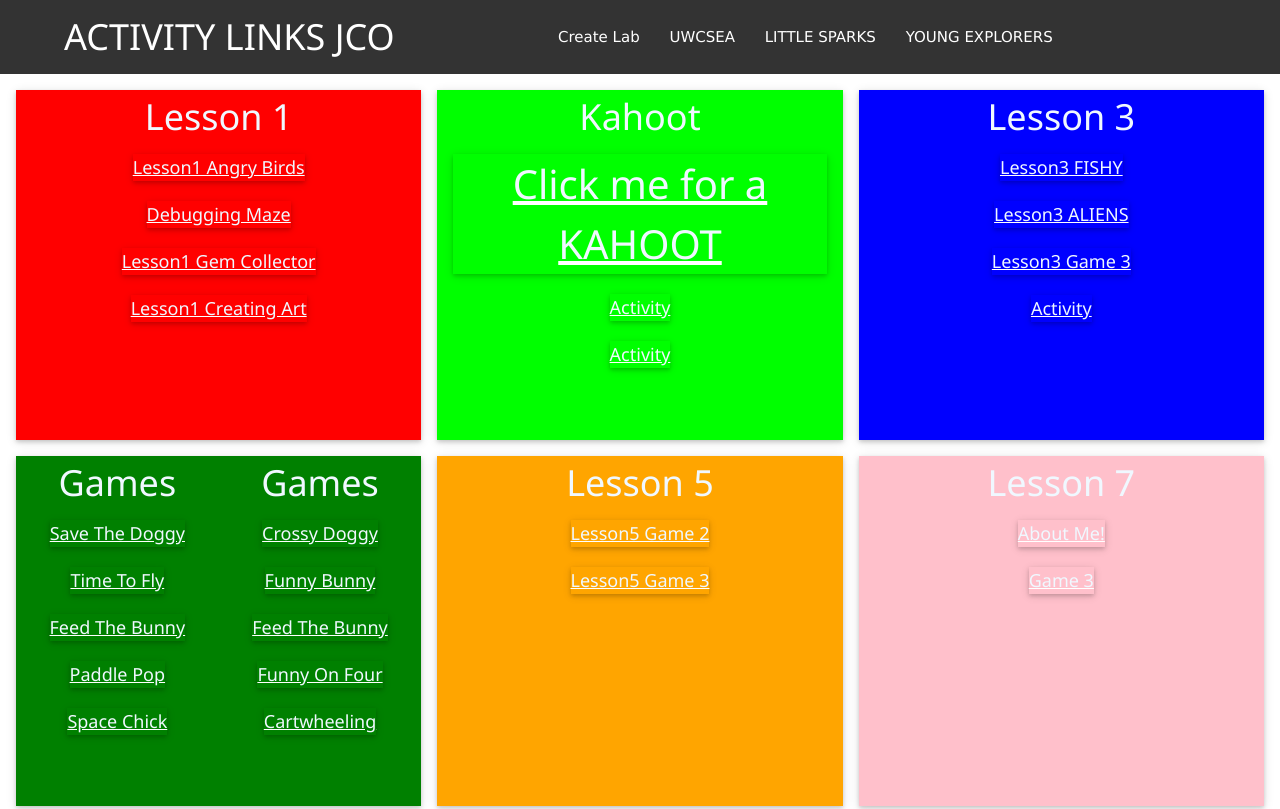
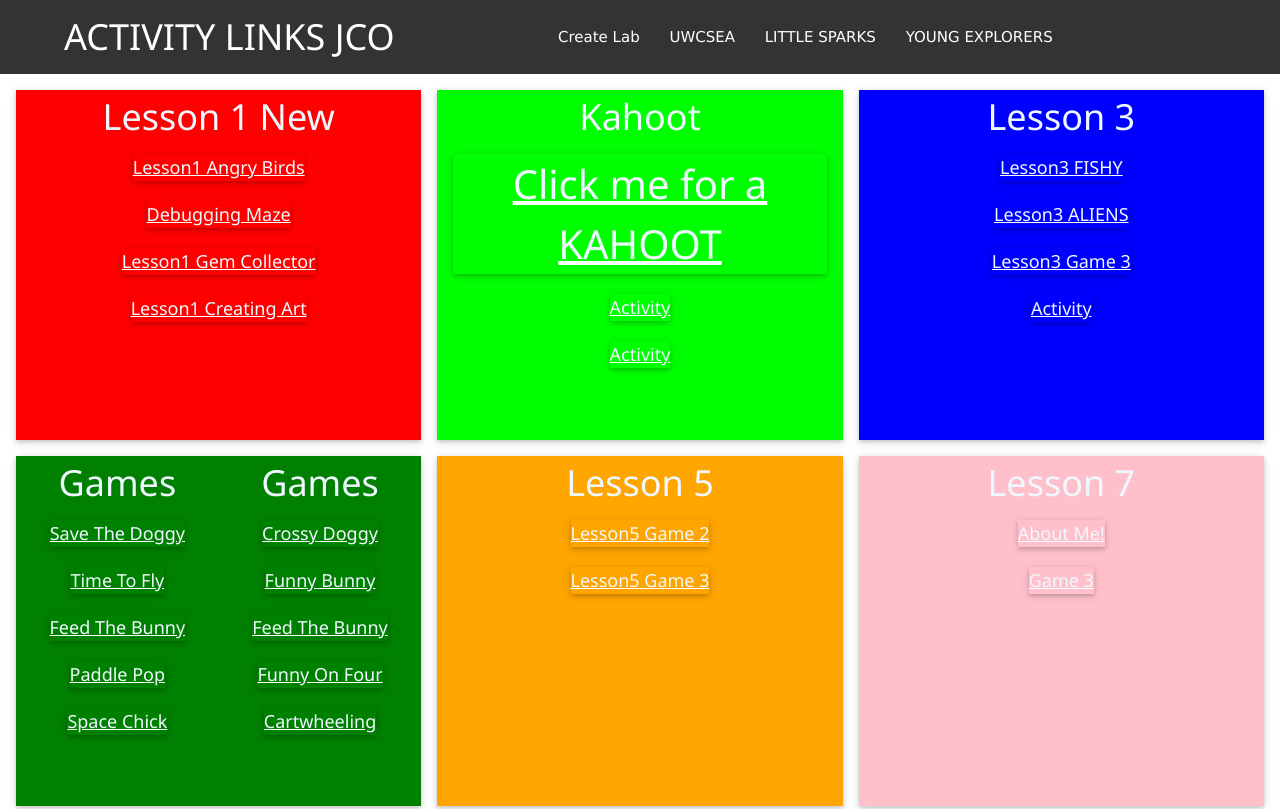
Before and after one commit to geetapuri-CL/JCO, a plain HTML site: page index.html in a window 1280 px wide. Shown: the top 809 px of the page. Drawn offline with Linux system fonts and the light colour scheme.

```diff
--- a/index.html
+++ b/index.html
@@ -28,7 +28,7 @@
     <div class="w3-card-2">
 
       <div class="w3-container red" >
-        <h1 class="no-margin">Lesson 1</h1> <br>
+        <h1 class="no-margin">Lesson 1 New</h1> <br>
         <a    href="https://studio.code.org/s/express-2022/lessons/1/levels/1?redirect_warning=true" target="_blank"><div class="w3-card-2"><h5>Lesson1 Angry Birds</h5></div></a> <br>
           <a  href="https://studio.code.org/s/express-2022/lessons/2/levels/1?redirect_warning=true" target="_blank"><div class="w3-card-2"><h5>Debugging Maze</h5></div></a> <br>
           <a  href="https://studio.code.org/s/express-2022/lessons/3/levels/1?redirect_warning=true" target="_blank"><div class="w3-card-2"><h5>Lesson1 Gem Collector</h5></div></a><br>
```
Also changed, not shown: 2 other files.
